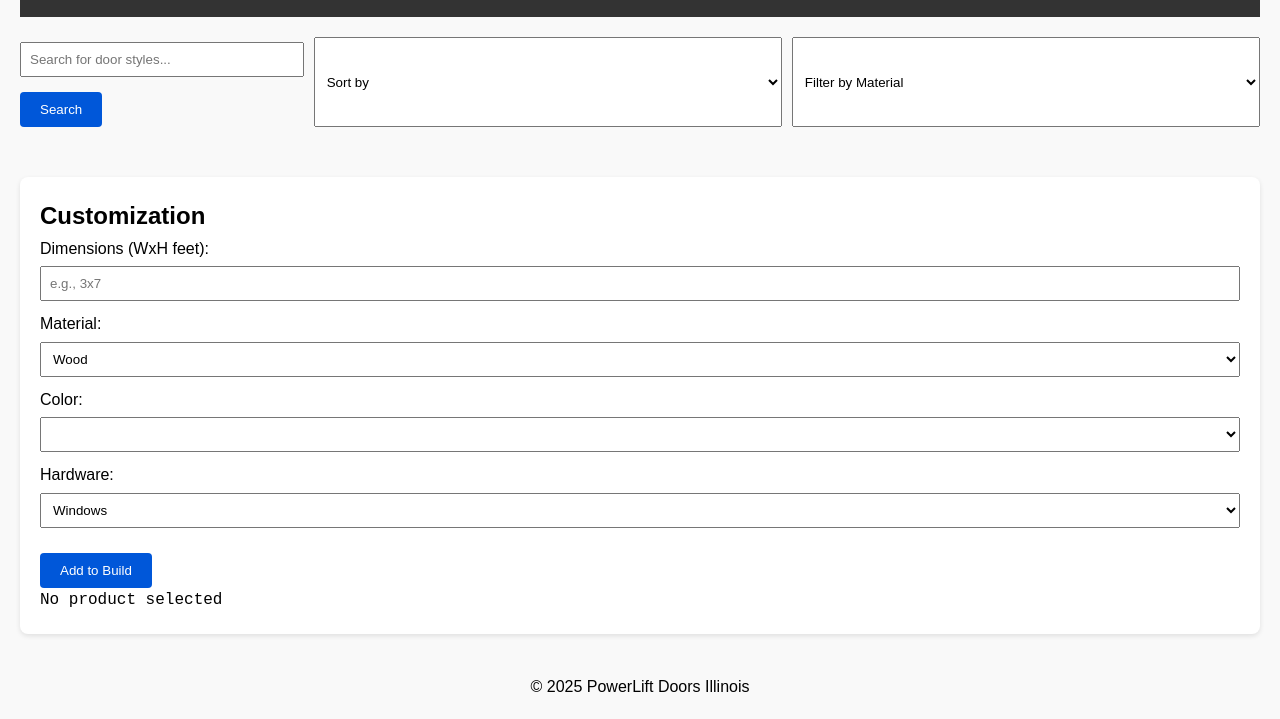
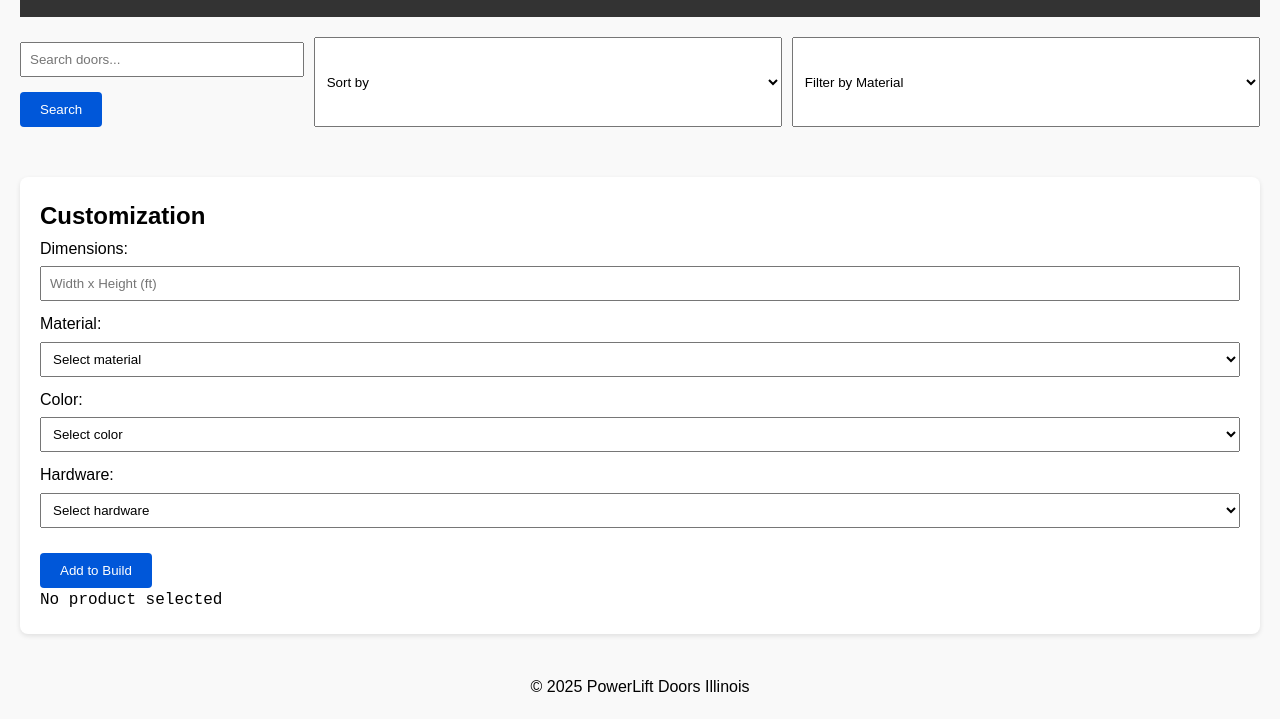
Before and after one commit to ScarletKing02/PowerLift-Doors, a plain HTML site: page index.html in a window 1280 px wide. Shown: the part 94-813 px from the top of the page. Drawn offline with Linux system fonts and the light colour scheme.

Commit message:
Update index.html

```diff
--- a/index.html
+++ b/index.html
@@ -19,20 +19,21 @@
     </nav>
   </header>
 
+  <main>
     <section class="search-filter">
       <form id="search-form">
-      <input type="text" id="search-input" placeholder="Search for door styles...">
+        <input type="text" id="search-input" placeholder="Search doors...">
         <button type="submit">Search</button>
       </form>
 
       <select id="sort-select">
-      <option value="">Sort by</option>
-      <option value="name">Name A→Z</option>
-      <option value="price">Price Low→High</option>
+        <option value="" disabled selected>Sort by</option>
+        <option value="name">Name</option>
+        <option value="price">Price</option>
       </select>
 
       <select id="material-filter">
-      <option value="">Filter by Material</option>
+        <option value="" selected disabled>Filter by Material</option>
         <option value="wood">Wood</option>
         <option value="metal">Metal</option>
         <option value="other">Other</option>
@@ -40,51 +41,55 @@
     </section>
 
     <div id="status-message" aria-live="polite"></div>
-
-  <section class="product-gallery" id="products-grid">
-    <!-- Products will be rendered here -->
-  </section>
+    <div id="products-grid" class="product-gallery"></div>
 
     <section class="customization">
       <h2>Customization</h2>
       <label>
-      Dimensions (WxH feet):
-      <input type="text" id="dimension-input" placeholder="e.g., 3x7">
+        Dimensions:
+        <input type="text" id="dimension-input" placeholder="Width x Height (ft)">
       </label>
+
       <label>
         Material:
         <select id="material-select">
+          <option value="" selected disabled>Select material</option>
           <option value="Wood">Wood</option>
           <option value="Steel">Steel</option>
           <option value="Aluminum">Aluminum</option>
           <option value="Other">Other</option>
         </select>
       </label>
+
       <label>
         Color:
-           <select id="hardware-select">
-        <option "Select color" </option>
-        <option "Red" </option>
-        <option "Yellow" </option>
-        <option "Blue" </option>
-        <option "Black" </option>
+        <select id="color-select">
+          <option value="" selected disabled>Select color</option>
+          <option value="Red">Red</option>
+          <option value="Yellow">Yellow</option>
+          <option value="Blue">Blue</option>
+          <option value="Black">Black</option>
+          <option value="White">White</option>
         </select>
       </label>
+
       <label>
         Hardware:
         <select id="hardware-select">
-        <option value="Select type">Windows</option>
-        <option value="Standard">Insulation</option>
-        <option value="Premium">Remote Opener</option>
+          <option value="" selected disabled>Select hardware</option>
+          <option value="Windows">Windows</option>
+          <option value="Insulation">Insulation</option>
+          <option value="Remote Opener">Remote Opener</option>
         </select>
       </label>
 
-    <button id="add-to-build">Add to Build</button>
+      <button id="add-to-build" type="button">Add to Build</button>
       <pre id="order-summary-text">No product selected</pre>
     </section>
+  </main>
 
   <footer>
-    <p>&copy; 2025 PowerLift Doors Illinois</p>
+    &copy; 2025 PowerLift Doors Illinois
   </footer>
 
   <script src="script.js"></script>
```
Lines whose indentation alone changed are shown as unchanged.
